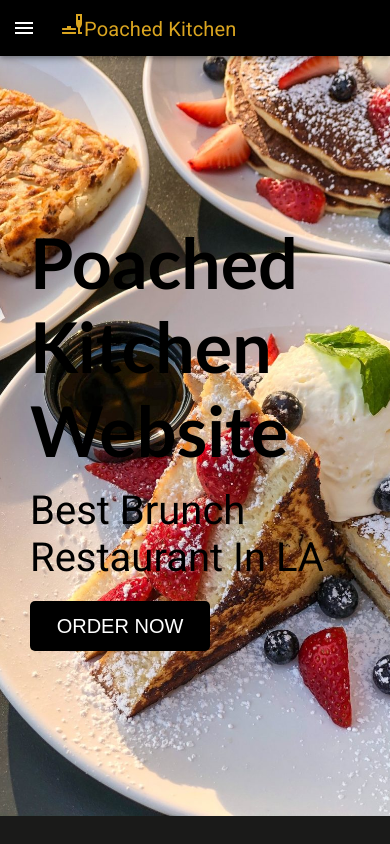
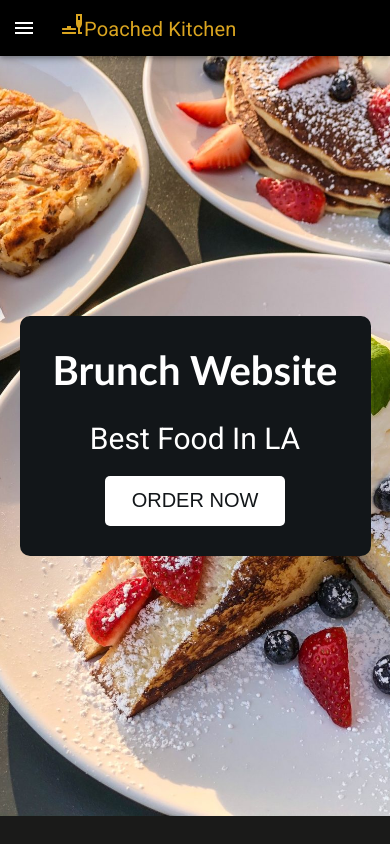
Before and after one commit to Qojedi57/restaurant-website, a React (Vite) app: page / in a window 390 px wide. Shown: the top 844 px of the page. Built offline with nearby package versions, Linux system fonts and the light colour scheme.

Commit message:
Fix: Finished the styling for the  button in home page

```diff
--- a/src/pages/Home.jsx
+++ b/src/pages/Home.jsx
@@ -9,8 +9,8 @@ const Home = () => {
     <Layout>
       <div className="home" style={{backgroundImage: `url(${frenchtoast})`}}>
         <div className="headerContainer">
-          <h1>Poached Kitchen Website</h1>
-          <p>Best Brunch Restaurant In LA</p>
+          <h1>Brunch Website</h1>
+          <p>Best Food In LA</p>
           <Link to="/menu">
             <button>ORDER NOW</button>
           </Link>
--- a/src/styles/HomeStyles.css
+++ b/src/styles/HomeStyles.css
@@ -32,7 +32,7 @@
 }
 
 .headerContainer button {
-  background-color: black;
+  background-color: #121619;
   margin-top: 20px;
   border: none;
   border-radius: 5px;
@@ -41,5 +41,46 @@
   width: 180px;
   text-decoration: none;
   color: white;
-  font-size:20px;
+  font-size: 20px;
 }
+
+.headerContainer button:hover {
+  background-color: #07090a;
+  cursor: pointer;
+  transition: 0.3s ease-in;
+}
+
+/* mobile view */
+
+@media only screen and (max-width: 600px) {
+  .home {
+    justify-content: center;
+    align-items: center;
+  }
+  .headerContainer{
+    margin-left:0;
+    border-radius:10px;
+    width:90%;
+    display:flex;
+    justify-content:center;
+    align-items:center;
+    flex-direction:column;
+    background-color:#121619;
+    color:white;
+  }
+  .home .headerContainer h1{
+    font-size:40px;
+    height:30px;
+    margin:30px 0px;
+    color:white;
+  }
+  .home .headerContainer p{
+    font-size:30px;
+    color:white;
+  }
+  .headerContainer button{
+    background-color:white;
+    color:#121619;
+    margin-bottom:30px;
+  }
+}
```
